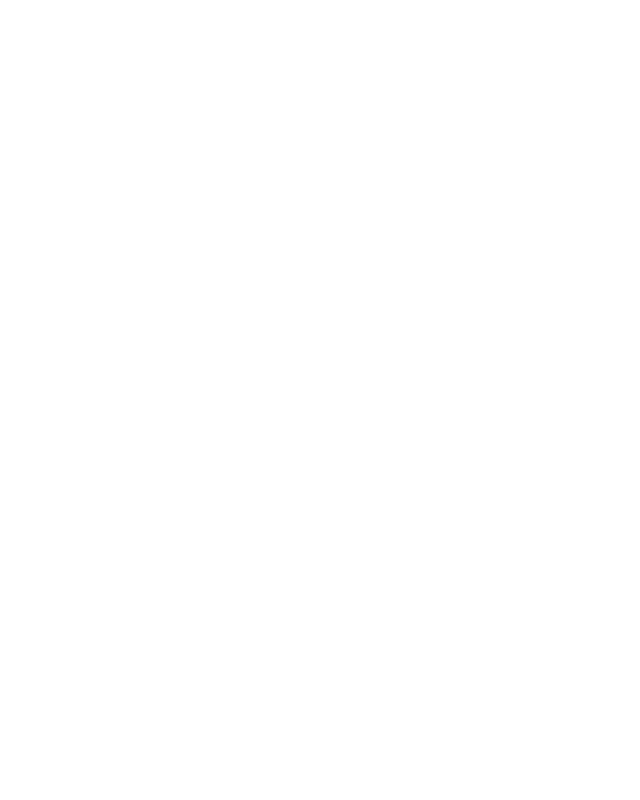
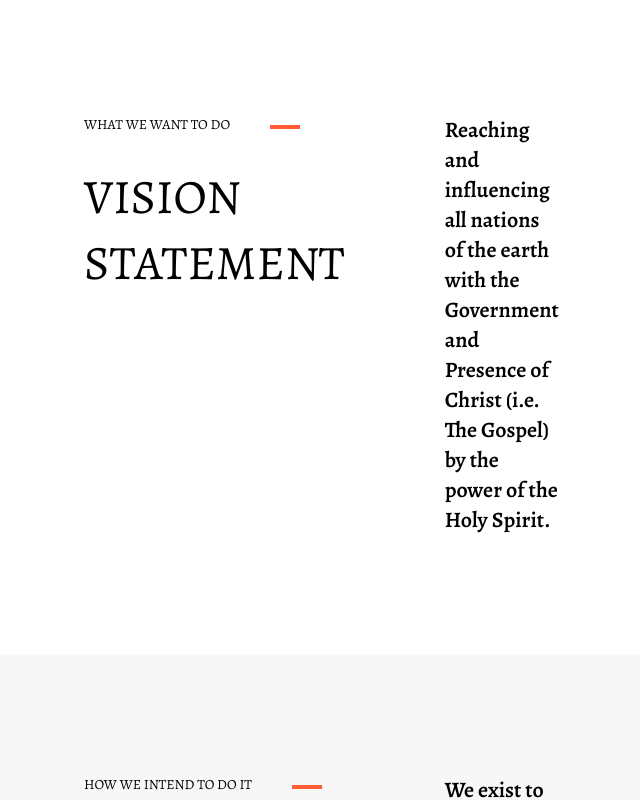
Before and after one commit to Josh-Alhassan/ftf-ministry, a React (Create React App) app: page /about in a window 1280 px wide. Shown: the part 800-1600 px from the top of the page, without its empty margins (266-906 px from the left). Before the commit the page ends 800 px from the top, so only its background shows below. Built offline with nearby package versions, Linux system fonts and the light colour scheme.

Commit message:
mission & vision statement

```diff
--- a/src/pages/About.js
+++ b/src/pages/About.js
@@ -1,11 +1,26 @@
 import React from "react";
 import style from "./About.module.css";
 import AboutHeader from "../sections/AboutHeader";
+import VisionStatement from "../sections/VisionStatement";
 
 function About() {
   return (
     <div>
       <AboutHeader />
+      <VisionStatement
+        label="WHAT WE WANT TO DO"
+        mainTitle="Vision Statement"
+        description=" Reaching and influencing all nations of the earth with the Government
+        and Presence of Christ (i.e. The Gospel) by the power of the Holy
+        Spirit."
+        backgroundColor="#FFFFFF"
+      />
+      <VisionStatement
+        label="How we intend to do it"
+        mainTitle="Mission Statement"
+        description="We exist to Win, Equip and Deploy (WED) supernatural believers everywhere taking over every sphere."
+        backgroundColor="#F7F7F7"
+      />
     </div>
   );
 }
--- a/src/sections/AboutHeader.module.css
+++ b/src/sections/AboutHeader.module.css
@@ -10,7 +10,6 @@
 .aboutHeaderJumbo {
   padding-top: 100px;
   padding-bottom: 100px;
-  /* background-color: orange; */
   font-family: "Alegreya";
 
   display: flex;
--- /dev/null
+++ b/src/sections/VisionStatement.js
@@ -0,0 +1,39 @@
+import React from "react";
+import style from "./VisionStatement.module.css";
+
+function VisionStatement({
+  label,
+  mainTitle,
+  description,
+  backgroundColor = "transparent",
+}) {
+  return (
+    <div
+      className={style.visionStatement}
+      style={{
+        backgroundColor: backgroundColor,
+      }}
+    >
+      <div className={style.visionTitle}>
+        <h4 className={style.subTitle}>
+          {label}
+          <span
+            style={{
+              width: "30px",
+              borderTop: ".5px",
+              borderColor: "#FF5C35",
+              borderStyle: "solid",
+              display: "inline-block",
+              marginLeft: "40px",
+            }}
+          ></span>
+        </h4>
+
+        <h2 className={style.mainTitle}>{mainTitle}</h2>
+      </div>
+      <p className={style.visionDescription}>{description}</p>
+    </div>
+  );
+}
+
+export default VisionStatement;
--- /dev/null
+++ b/src/sections/VisionStatement.module.css
@@ -0,0 +1,31 @@
+.visionStatement {
+  padding: 120px 350px;
+
+  font-family: "Alegreya";
+
+  display: grid;
+  grid-template-columns: 1fr 2fr 1fr;
+  column-gap: 100px;
+}
+
+.visionTitle {
+  display: flex;
+  flex-direction: column;
+  text-transform: uppercase;
+}
+
+.mainTitle {
+  font-size: 48px;
+  font-weight: 400;
+}
+
+.subTitle {
+  font-size: 14px;
+  font-weight: 100;
+  margin-bottom: 30px;
+}
+
+.visionDescription {
+  font-size: 22px;
+  font-weight: 600;
+}
```
